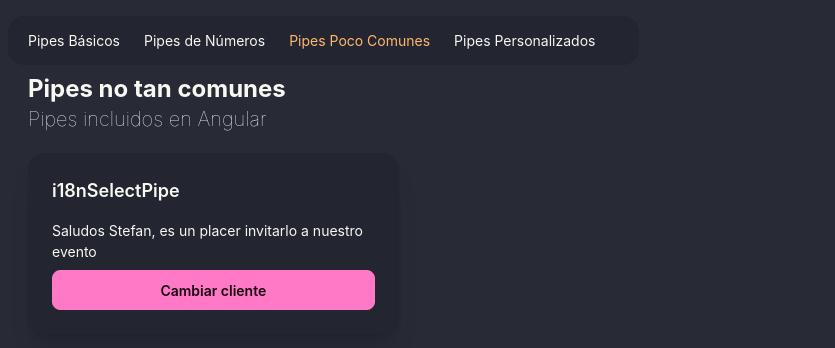
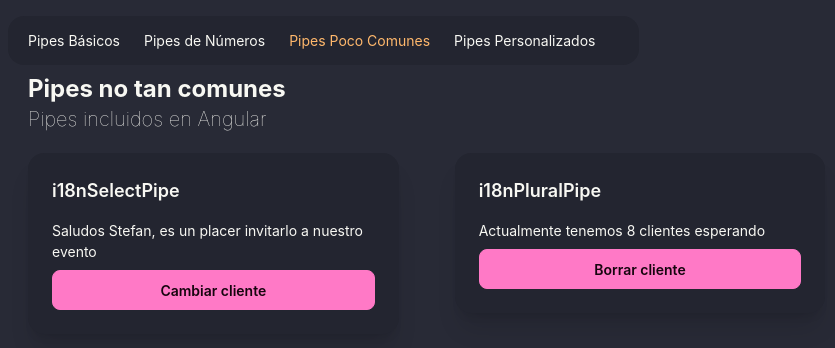
Before and after one commit to LillaDou/angular-pipes-app, an Angular app: page /uncommon in a window 1280 px wide. Shown: the top 348 px of the page, without its empty margins (0-835 px from the left). Built offline with nearby package versions, Linux system fonts and the light colour scheme.

Commit message:
i18nPlural Pipe

```diff
--- a/src/app/pages/uncommon-page/uncommon-page.html
+++ b/src/app/pages/uncommon-page/uncommon-page.html
@@ -12,4 +12,12 @@
                 class="btn btn-primary">Cambiar cliente</button>
     </app-card>
 
+    <app-card title="i18nPluralPipe">
+        <p>
+            Actualmente {{ clients().length | i18nPlural:clientsMap() }}
+        </p>
+        <button [disabled]="clients().length === 0"
+                (click)="deleteClient()"
+                class="btn btn-primary">Borrar cliente</button>
+    </app-card>
 </div>
--- a/src/app/pages/uncommon-page/uncommon-page.ts
+++ b/src/app/pages/uncommon-page/uncommon-page.ts
@@ -1,6 +1,6 @@
 import { Component, signal } from '@angular/core';
 import { Card } from '../../components/card/card';
-import { I18nSelectPipe } from '@angular/common';
+import { I18nPluralPipe, I18nSelectPipe } from '@angular/common';
 
 
 const client1 = {
@@ -22,13 +22,15 @@
   selector: 'app-uncommon-page',
   imports: [
     Card,
-    I18nSelectPipe
+    I18nSelectPipe,
+    I18nPluralPipe,
   ],
   templateUrl: './uncommon-page.html',
 })
 export default class UncommonPage {
 
-  //i18n Select Pipe - internacionalización
+  //i18nSelect Pipe - internacionalización
+  //Aquí lo hemos usado para cambiar la palabra 'invitarlo/a' en base al género al presionar el botón
   client = signal(client1);
 
   invitationMap = {
@@ -45,5 +47,29 @@
     this.client.set(client1);
   }
 
+  //i18n Plural Pipe - funciona cuando tenemos varios datos/colecciones de valores/diferentes elementos
+
+  clientsMap = signal({
+    '=0': 'no tenemos ningún cliente esperando',
+    '=1': 'tenemos un cliente esperando',
+    '=2': 'tenemos 2 clientes esperando',
+    other: 'tenemos # clientes esperando'
+  })
+
+  clients = signal([
+    'Maria',
+    'Pedro',
+    'Fernando',
+    'Melissa',
+    'Natalia',
+    'Andrea',
+    'Juan',
+    'Carlos',
+  ]);
+
+  deleteClient(){
+    this.clients.update( prev => prev.slice(1) );
+  }
+
 
 }
```
